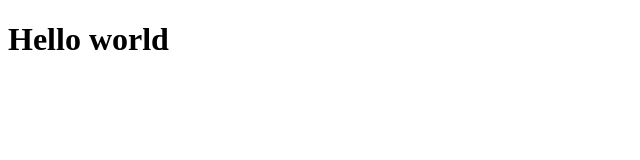
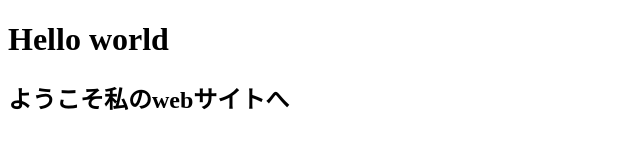
Before and after one commit to t01y999a/www, a plain HTML site: page index.html in a window 1280 px wide. Shown: the whole page, without its empty margins (0-640 px from the left). Drawn offline with Linux system fonts and the light colour scheme.

Commit message:
Update index.html

```diff
--- a/index.html
+++ b/index.html
@@ -4,5 +4,6 @@
   </head>
   <body>
     <h1>Hello world</h1>
+    <h2>ようこそ私のwebサイトへ</h2>
   </body>
 </html>
```
